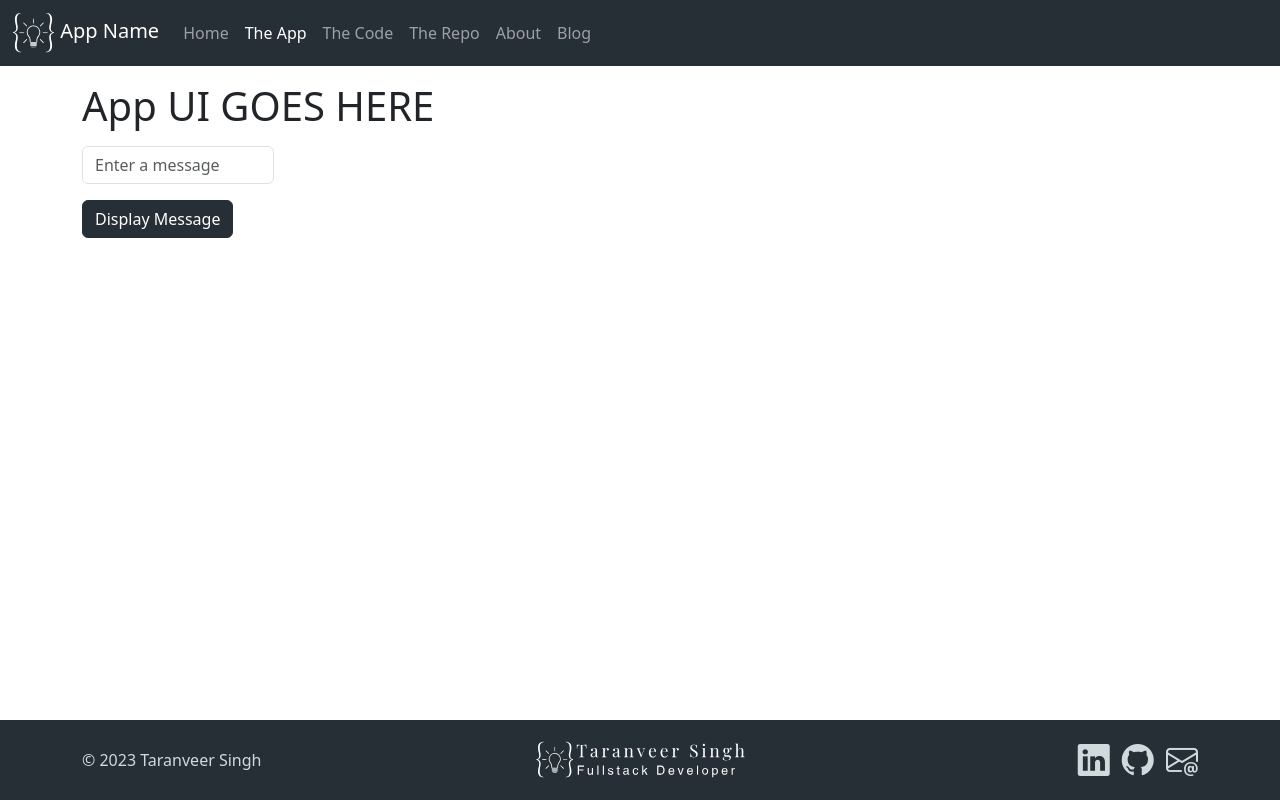
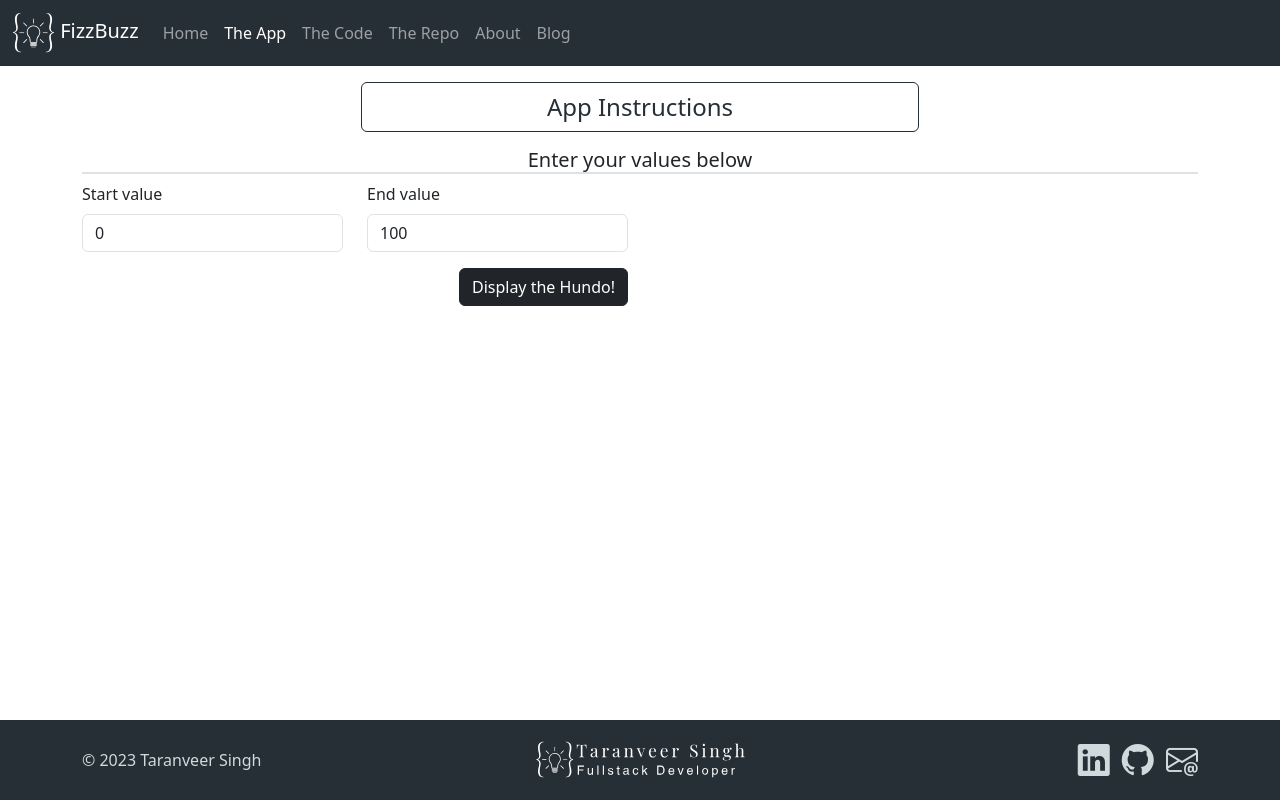
Before and after one commit to taranveersingh93/fizzbuzz, a plain HTML site: page app.html in a window 1280 px wide. Drawn offline with nearby package versions, Linux system fonts and the light colour scheme; some packages are replaced by stand-ins of ours; a script that the page names is missing.

Commit message:
Make instructions

```diff
--- a/app.html
+++ b/app.html
@@ -3,7 +3,7 @@
 	<head>
 		<meta charset="UTF-8" />
 		<meta name="viewport" content="width=device-width, initial-scale=1.0" />
-		<title>App Name: By Taranveer</title>
+		<title>FizzBuzz: By Taranveer</title>
 		<link rel="icon" type="image/x-icon" href="/Logos/black icon.svg" />
 		<link
 			href="https://cdn.jsdelivr.net/npm/bootstrap@5.3.2/dist/css/bootstrap.min.css"
@@ -21,7 +21,7 @@
 			<div class="container-fluid">
 				<a class="navbar-brand" href="/index.html">
 					<img src="/Logos/white icon.svg" height="40" />
-					App Name
+					FizzBuzz
 				</a>
 				<button
 					class="navbar-toggler"
@@ -47,7 +47,7 @@
 						</li>
 						<li class="nav-item">
 							<!-- change to real repo link -->
-							<a class="nav-link" href="#">The Repo</a>
+							<a class="nav-link" target="_blank" href="https://github.com/taranveersingh93/fizzbuzz">The Repo</a>
 						</li>
 						<li class="nav-item">
 							<a class="nav-link" target="_blank" href="https://stirring-medovik-226616.netlify.app/">About</a>
@@ -62,9 +62,69 @@
 		</nav>
 
 		<main class="container py-3">
-			<h1>App UI GOES HERE</h1>
-			<input class="form-control my-3" placeholder="Enter a message" type="text" style="width: 12rem" id="message" name="message" />
-			<button class="btn btn-primary" id="btnSubmit" type="submit">Display Message</button>
+			<div class="text-center">
+				<button
+					class="btn btn-outline-primary instructions-btn fs-4"
+					type="button"
+					data-bs-toggle="collapse"
+					data-bs-target="#appInstructions"
+				>
+					App Instructions
+				</button>
+			</div>
+			<div class="collapse" id="appInstructions">
+				<div class="d-flex justify-content-center">
+					<div class="card instructionsBox fs-6 p-3" id="instructionsContent">
+						<p class="m-1">The app will generate all numbers from 1 to the "stop value" you enter.</p>
+						<p class="m-1">
+							All numbers divisible by "fizz value" and not "buzz value" will be replaced by the word "Fizz".
+						</p>
+						<p class="m-1">
+							All numbers divisible by "buzz value" and not "fizz value" will be replaced by the word "Buzz".
+						</p>
+						<p class="m-1">
+							All numbers divisible by both the "fizz value and "buzz value" will be replaced by the word "FizzBuzz".
+						</p>
+					</div>
+				</div>
+			</div>
+			<h2 class="border-bottom border-2 mt-3 lead text-center">Enter your values below</h2>
+			<div class="row">
+				<div class="col">
+					<form action="#" class="row g3">
+						<div class="col">
+							<label for="startValue" class="form-label">Start value</label>
+							<input
+								type="number"
+								placeholder="start number"
+								value="0"
+								class="form-control"
+								id="startValue"
+								name="startValue"
+							/>
+						</div>
+						<div class="col">
+							<label for="endValue" class="form-label">End value</label>
+							<input
+								type="number"
+								placeholder="end number"
+								value="100"
+								class="form-control"
+								id="endValue"
+								name="endValue"
+							/>
+						</div>
+						<div class="col-12 text-end mt-3">
+							<button id="btnSubmit" class="btn btn-dark" type="button">Display the Hundo!</button>
+						</div>
+					</form>
+				</div>
+				<div class="col">
+					<table class="table table-striped">
+						<tbody id="results"></tbody>
+					</table>
+				</div>
+			</div>
 		</main>
 
 		<footer class="py-3 container-fluid">
--- a/css/site.css
+++ b/css/site.css
@@ -81,3 +81,34 @@ footer .bi:hover {
     --bs-btn-disabled-color: var(--ts-primary-color);
     --bs-btn-disabled-border-color: var(--ts-primary-color);
   }
+
+  .instructions-btn, .instructionsBox {
+    width: 100%;
+  }
+
+
+@media (min-width: 576px) {
+    .instructions-btn, .instructionsBox {
+        width: 75%;
+      }
+
+ }
+
+@media (min-width: 768px) {
+
+
+ }
+
+@media (min-width: 992px) {
+    .instructions-btn {
+        width: 50%;
+      }
+ }
+
+@media (min-width: 1200px) {
+
+ }
+
+@media (min-width: 1400px) {
+
+ }
```
Also changed, not shown: code.html (+1 -1 lines).
